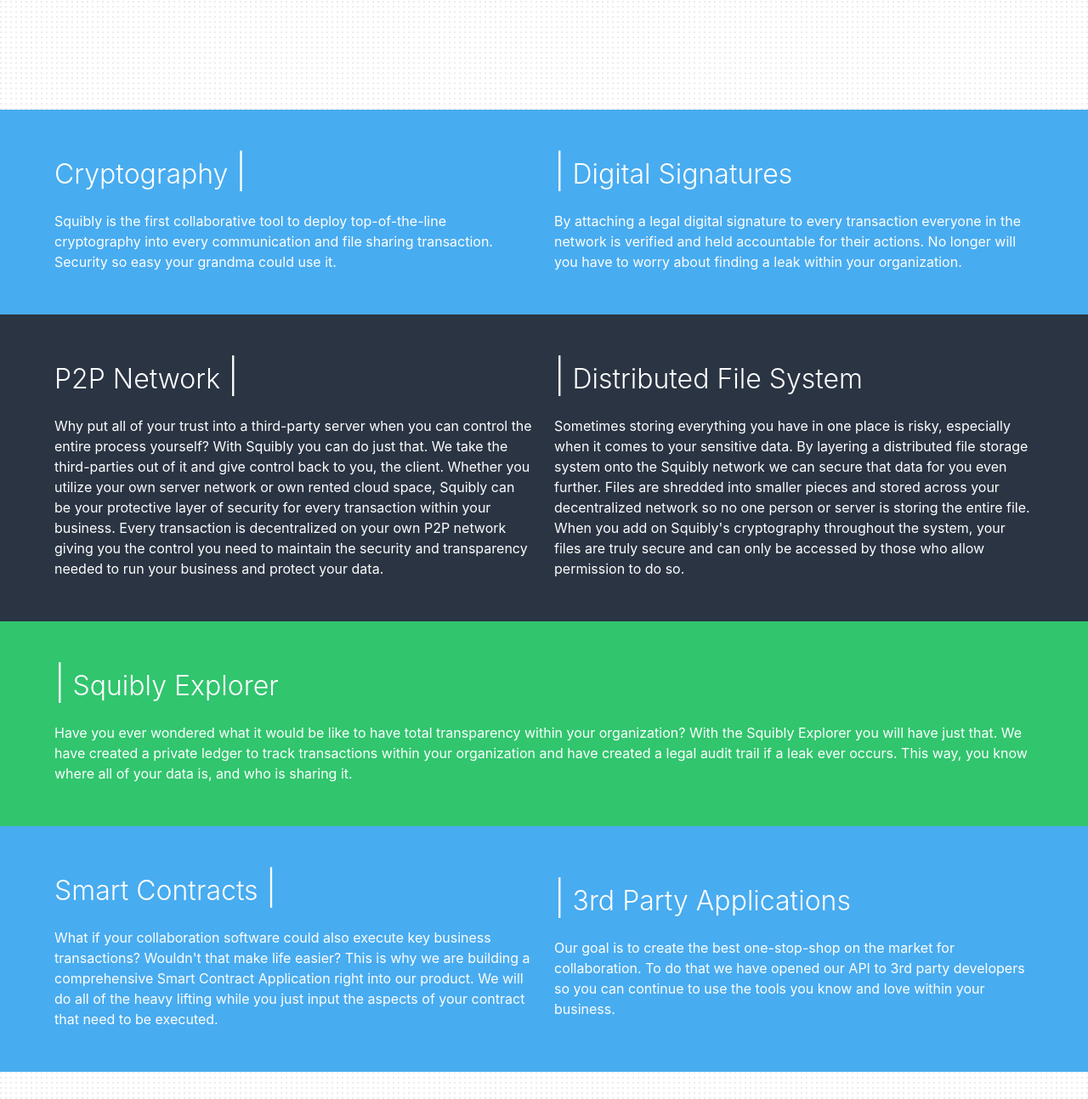
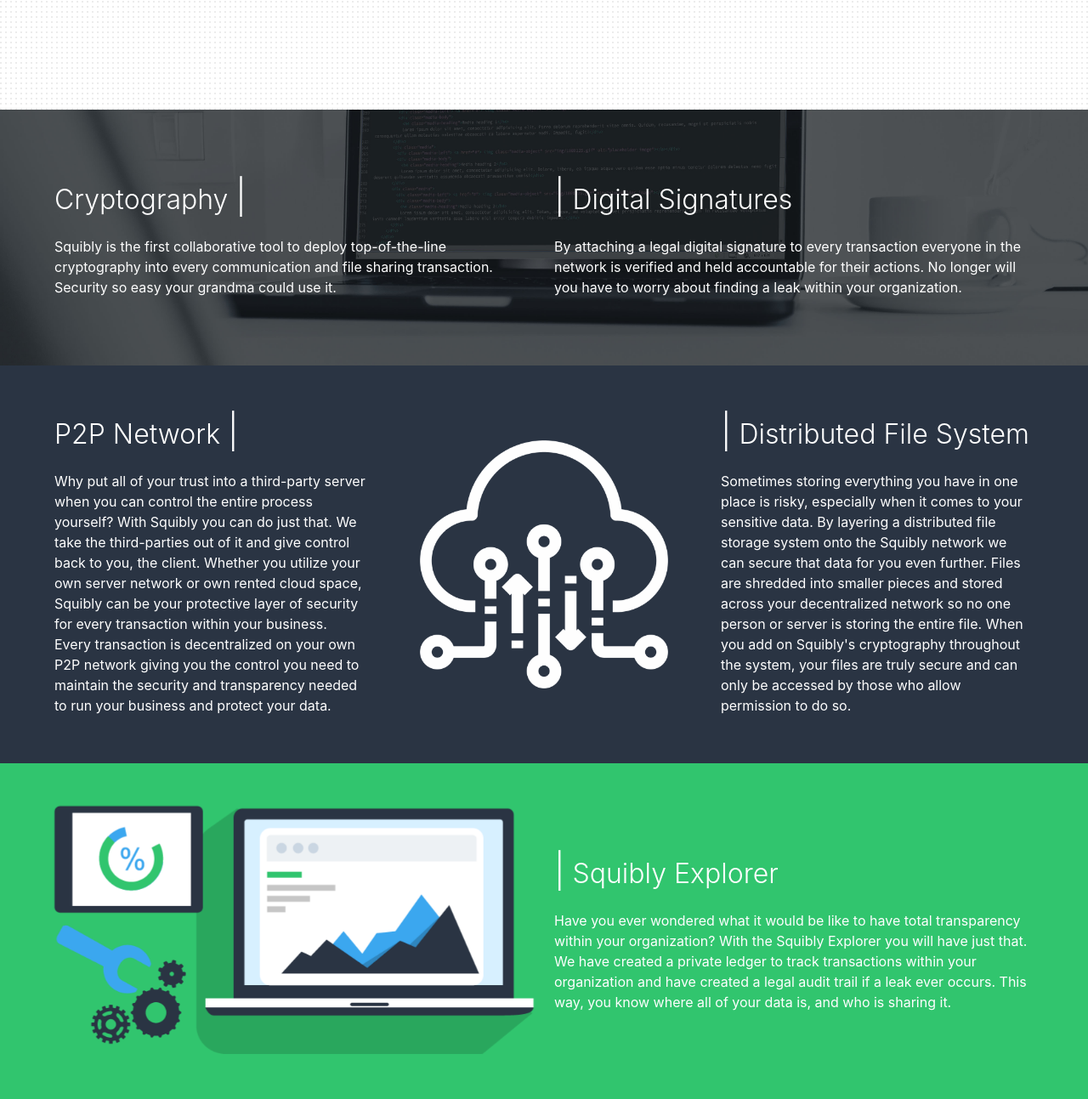
Before and after one commit to chubbymaus/squiblyBulma, a Gatsby site: page /product in a window 1280 px wide. Shown: the part 1827-3120 px from the top of the page at 85% size. Built offline with nearby package versions, Linux system fonts and the light colour scheme; Gatsby itself is replaced by a stand-in of ours; what @fortawesome/pro-regular-svg-icons would draw is missing.

Commit message:
added more graphics to products page

```diff
--- a/src/components/Product/Crypto.js
+++ b/src/components/Product/Crypto.js
@@ -7,7 +7,7 @@
 
 const Crypto = () => (
     <div>
-        <div className="has-background-info product-section">
+        <div className="has-background-info product-section crypto-wrapper">
             <div className="container">
                 <div className="columns">
                     <Fade left>
--- a/src/components/Product/Explorer.js
+++ b/src/components/Product/Explorer.js
@@ -1,6 +1,7 @@
 import React from 'react'
 
 import Fade from 'react-reveal/Fade';
+import ExplorerImage from '../../images/explorer.png';
 import {
   FontAwesomeIcon
 } from '@fortawesome/react-fontawesome'
@@ -10,8 +11,13 @@
         <div className="has-background-success product-section">
             <div className="container" id="explorer">
                 <div className="columns">
-                    <Fade left>
-                    <div className="column is-flex" style={{flexDirection: "column", justifyContent:"center"}}>
+                <Fade left>
+                    <div className="column is-half has-text-right" id="hero-image">
+                        <img src={ExplorerImage} alt="Hero" />
+                    </div>
+                    </Fade>
+                    <Fade right>
+                    <div className="column is-half is-flex" style={{flexDirection: "column", justifyContent:"center"}}>
                         <h4 className="has-text-white has-text-weight-light title">
                         <FontAwesomeIcon style={{fontSize: '2rem'}} icon={['far', 'th-list']} /> <strong style={{fontSize: '2.5rem'}}>|</strong> Squibly Explorer
                         </h4>
--- a/src/components/Product/Network.js
+++ b/src/components/Product/Network.js
@@ -1,6 +1,7 @@
 import React from 'react'
 
 import Fade from 'react-reveal/Fade';
+import NetworkImage from '../../images/cloud_network.png';
 import {
   FontAwesomeIcon
 } from '@fortawesome/react-fontawesome'
@@ -11,15 +12,20 @@
             <div className="container">
                 <div className="columns">
                     <Fade left>
-                    <div className="column is-half is-flex" style={{flexDirection: "column", justifyContent:"center"}} id="network">
+                    <div className="column is-one-third is-flex" style={{flexDirection: "column", justifyContent:"center"}} id="network">
                         <h4 className="has-text-white has-text-weight-light title">
                         P2P Network <strong style={{fontSize: '2.5rem'}}>|</strong> &nbsp;<FontAwesomeIcon style={{fontSize: '2rem'}} icon={['far', 'users']} />
                         </h4>
                         <p className="has-text-white">Why put all of your trust into a third-party server when you can control the entire process yourself? With Squibly you can do just that. We take the third-parties out of it and give control back to you, the client. Whether you utilize your own server network or own rented cloud space, Squibly can be your protective layer of security for every transaction within your business. Every transaction is decentralized on your own P2P network giving you the control you need to maintain the security and transparency needed to run your business and protect your data.</p>
                     </div>
                     </Fade>
+                    <Fade down>
+                    <div className="column is-one-third is-flex" style={{flexDirection: "column", justifyContent:"center", padding:"50px"}}>
+                       <img src={NetworkImage} alt="network" />
+                    </div>
+                    </Fade>
                     <Fade right>
-                    <div className="column is-half is-flex" style={{flexDirection: "column", justifyContent:"center"}} id="distributed">
+                    <div className="column is-one-third is-flex" style={{flexDirection: "column", justifyContent:"center"}} id="distributed">
                         <h4 className="has-text-white has-text-weight-light title">
                         <FontAwesomeIcon style={{fontSize: '2rem'}} icon={['far', 'chart-network']} /> <strong style={{fontSize: '2.5rem'}}>|</strong> Distributed File System
                         </h4>
--- a/src/components/Product/SmartContracts.js
+++ b/src/components/Product/SmartContracts.js
@@ -11,7 +11,7 @@
             <div className="container">
                 <div className="columns">
                     <Fade left>
-                    <div className="column is-half is-flex" style={{flexDirection: "column", justifyContent:"center"}} id="contracts">
+                    <div className="column is-half is-flex" style={{flexDirection: "column", justifyContent:"flex-start"}} id="contracts">
                         <h4 className="has-text-white has-text-weight-light title">
                         Smart Contracts  <strong style={{fontSize: '2.5rem'}}>|</strong> &nbsp;<FontAwesomeIcon style={{fontSize: '2rem'}} icon={['far', 'handshake']} />
                         </h4>
@@ -19,7 +19,7 @@
                     </div>
                     </Fade>
                     <Fade right>
-                    <div className="column is-half is-flex" style={{flexDirection: "column", justifyContent:"center"}} id="apps">
+                    <div className="column is-half is-flex" style={{flexDirection: "column", justifyContent:"flex-start"}} id="apps">
                         <h4 className="has-text-white has-text-weight-light title">
                         <FontAwesomeIcon style={{fontSize: '2rem'}} icon={['far', 'plug']} /> <strong style={{fontSize: '2.5rem'}}>|</strong> 3rd Party Applications
                         </h4>
--- a/src/components/styles.scss
+++ b/src/components/styles.scss
@@ -88,6 +88,14 @@
     padding-right: 25px;
   }
 };
+.crypto-wrapper {
+  padding-top: 5rem;
+  padding-bottom: 5rem;
+  background-image: url("../images/cryptoimage2.jpg");
+  background-repeat: no-repeat;
+  background-position: center;
+  background-size: cover;
+}
 .product-wrapper{
   padding-top: 4rem;
   padding-bottom: 2.5rem;
```
Also changed, not shown: src/images/cloud_network.png (added), src/images/cryptoimage.jpg (added), src/images/cryptoimage2.jpg (added), src/images/explorer.png (added).
